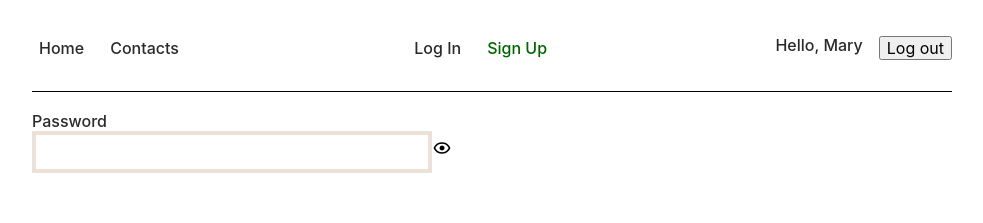
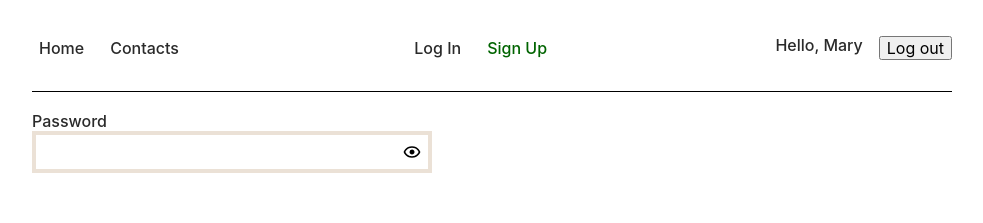
Before and after one commit to S-Mariia/phonebook, a React (Create React App) app: page /phonebook/register in a window 1280 px wide. Shown: the top 223 px of the page, without its empty margins (148-1131 px from the left). Built offline with nearby package versions, Linux system fonts and the light colour scheme.

Commit message:
do password input component

```diff
--- a/src/shared/components/PasswordInput/PasswordInput.jsx
+++ b/src/shared/components/PasswordInput/PasswordInput.jsx
@@ -3,6 +3,7 @@ import { nanoid } from 'nanoid';
 import { BiShow } from 'react-icons/bi';
 
 import { Input, Label } from '../TextField/TextField.styled';
+import { Wrap } from './PasswordInput.styled';
 
 const PasswordInput = ({ label, handleChange, ...props }) => {
   const id = useMemo(() => nanoid(), []);
@@ -12,13 +13,15 @@ const PasswordInput = ({ label, handleChange, ...props }) => {
   return (
     <div>
       <Label htmlFor={id}>{label}</Label>
+      <Wrap>
         <Input
           id={id}
           onChange={handleChange}
           type={shownPassword ? 'text' : 'password'}
           {...props}
         />
-      <BiShow size={20} onClick={handleClick} />
+        <BiShow size={20} style={{ marginLeft: -30 }} onClick={handleClick} />
+      </Wrap>
     </div>
   );
 };
--- a/src/shared/components/PasswordInput/PasswordInput.styled.js
+++ b/src/shared/components/PasswordInput/PasswordInput.styled.js
@@ -0,0 +1,6 @@
+import styled from 'styled-components';
+
+export const Wrap = styled.div`
+  display: flex;
+  align-items: center;
+`;
```
Lines whose indentation alone changed are shown as unchanged.
